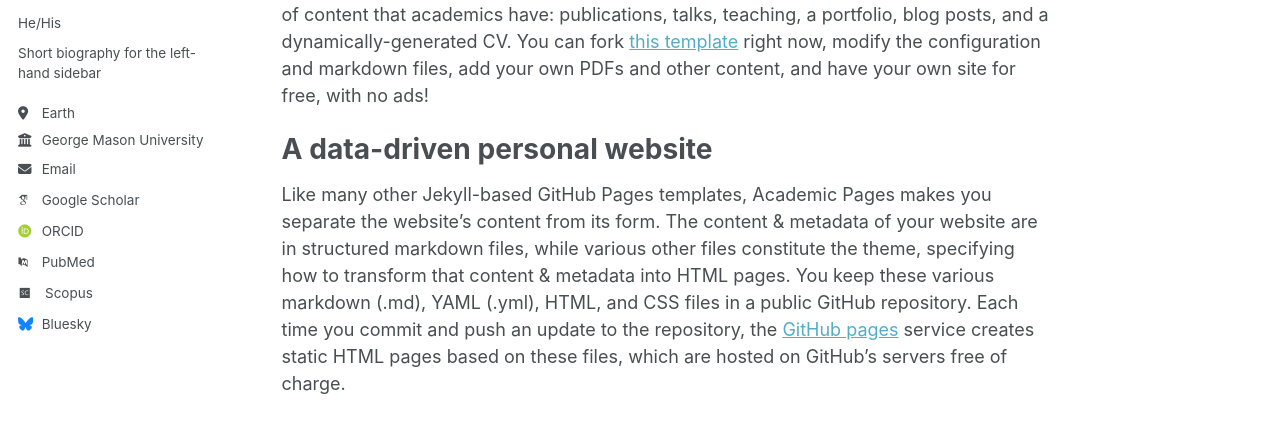
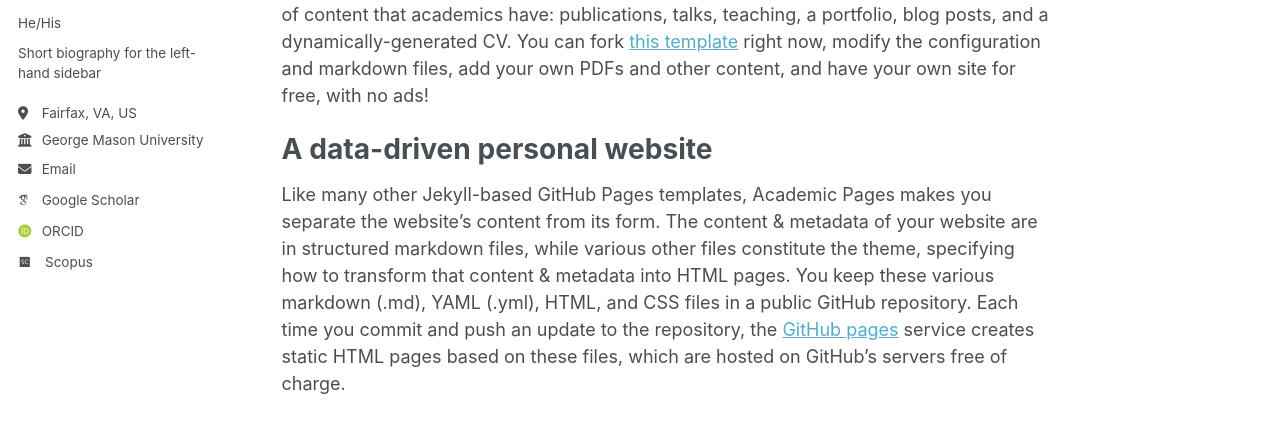
Before and after one commit to nakbin/profile, a Jekyll site: the page built from _pages/about.md, in a window 1280 px wide. Shown: the part 303-724 px from the top of the page. Built offline with Jekyll 4.4.1, drawn with Linux system fonts in a browser that asks for light colours; some web fonts are replaced; some of the changed lines change nothing that is shown.

Commit message:
Update _config.yml

```diff
--- a/_config.yml
+++ b/_config.yml
@@ -26,7 +26,7 @@
   name             : "Nakbin Choi"
   pronouns         : "He/His"# example: "she/her"
   bio              : "Short biography for the left-hand sidebar"
-  location         : "Earth"
+  location         : "Fairfax, VA, US"
   employer         : "George Mason University"
   uri              : # URL
   email            : "nchoi21@gmu.edu"
@@ -37,7 +37,7 @@
   impactstory      : # URL
   orcid            : "https://orcid.org/0000-0002-8696-5916"
   semantic         : # URL
-  pubmed           : "https://www.ncbi.nlm.nih.gov/pubmed/?term=john+snow"
+  pubmed           :
   researchgate     : # URL
   scopus           : "https://www.scopus.com/authid/detail.uri?authorId=57205662243" # URL
 
@@ -50,7 +50,7 @@
   stackoverflow    : # User number or user number and name (i.e., use "1" or "1/jeff-atwood")
 
   # Social media
-  bluesky          : "bsky.app" # Replace this with you Bluesky username
+  bluesky          : # Replace this with you Bluesky username
   facebook         : # Username
   flickr           : # Username
   foursquare       : # Username
```
